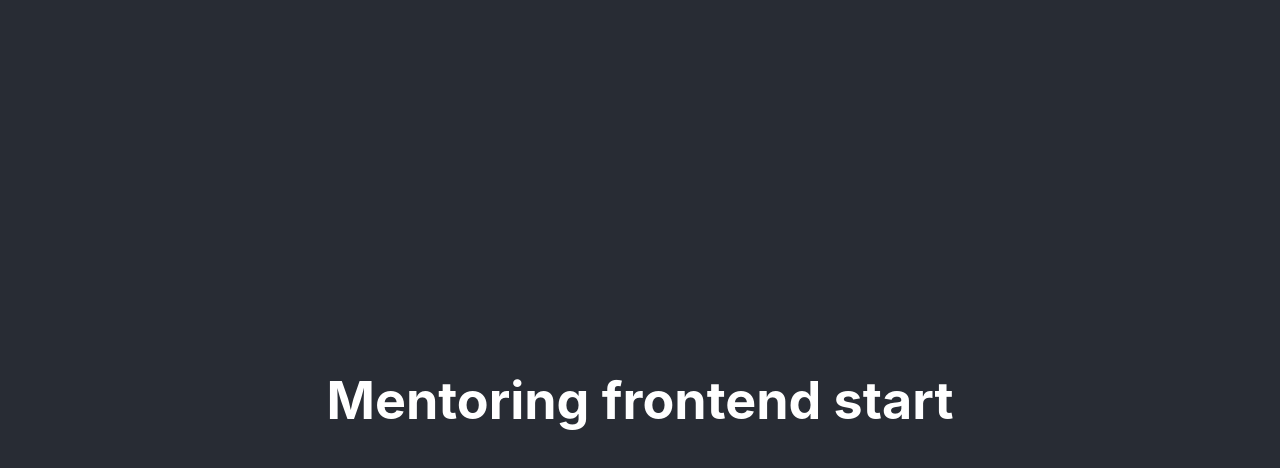
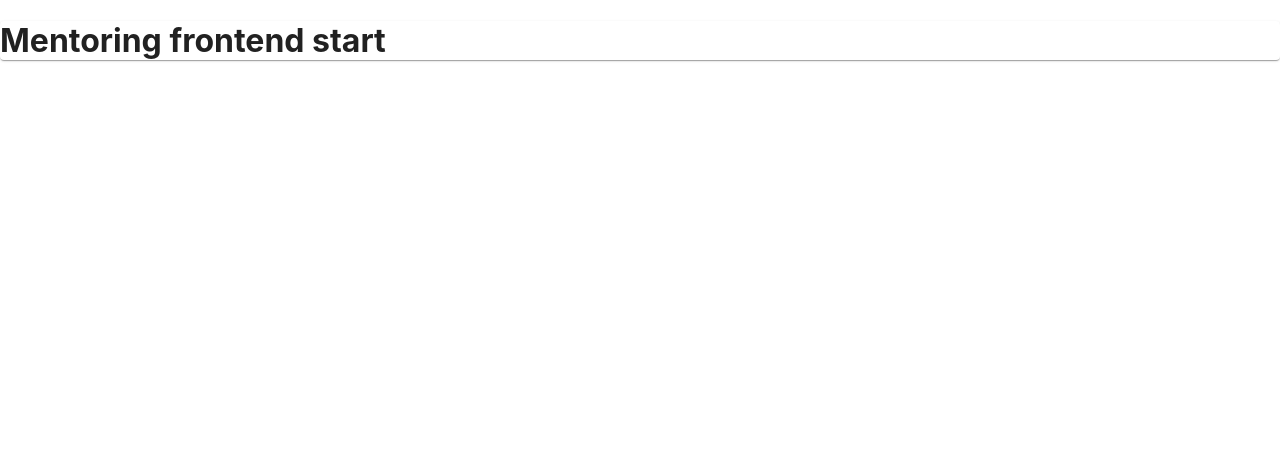
Before and after one commit to Kyorugi/Project-Reskilled, a React (Create React App) app in the folder frontend/: page / in a window 1280 px wide. Shown: the top 468 px of the page. Built offline with nearby package versions, Linux system fonts and the light colour scheme.

Commit message:
adding new settings for package.json

```diff
--- a/frontend/src/App.tsx
+++ b/frontend/src/App.tsx
@@ -1,18 +1,13 @@
+import { BrowserRouter as Router, Routes, Route } from 'react-router-dom';
+
 import { AppRoute } from 'AppRoute';
-import { BrowserRouter as Router, Routes, Route } from 'react-router-dom';
+import { Home } from 'views-forRouter/home';
 
 export const App = () => {
   return (
     <Router>
       <Routes>
-        <Route
-          path={AppRoute.home}
-          element={
-            <main className="intro">
-              <h1>Mentoring frontend start</h1>
-            </main>
-          }
-        />
+        <Route path={AppRoute.home} element={<Home />} />
       </Routes>
     </Router>
   );
--- /dev/null
+++ b/frontend/src/views-forRouter/home.tsx
@@ -0,0 +1,11 @@
+import { Paper } from '@mui/material';
+
+export const Home = () => {
+  return (
+    <Paper>
+      <main>
+        <h1>Mentoring frontend start</h1>
+      </main>
+    </Paper>
+  );
+};
```
Also changed, not shown: frontend/package.json (+8 -2 lines), 2 other files (tests, documents, lock files or other folders).
